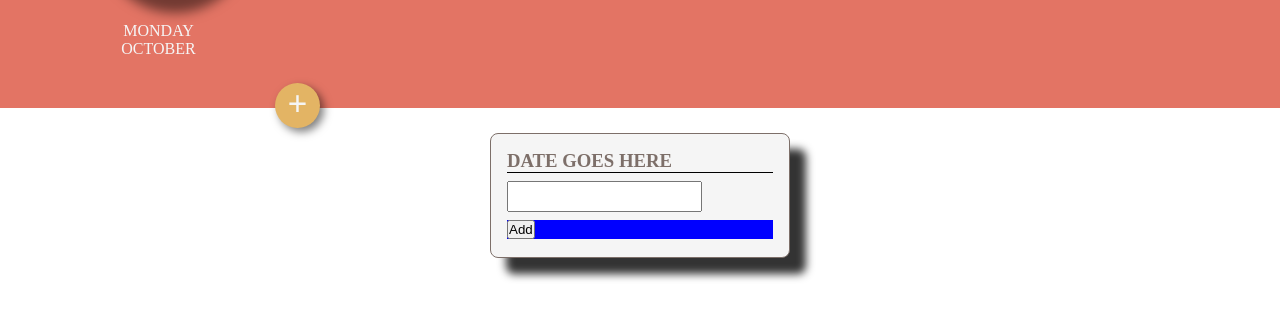
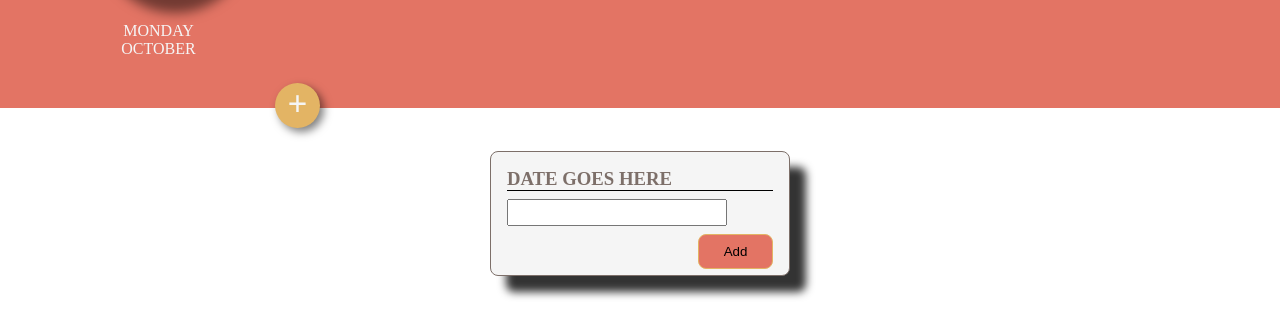
Before and after one commit to RicardoColladoRothschild/Todo-List, a website with bundled scripts: page index.html in a window 1280 px wide. Shown: the part 252-588 px from the top of the page. Built offline with nearby package versions, Linux system fonts and the light colour scheme.

Commit message:
compelte the new-task-container

```diff
--- a/css/main.scss
+++ b/css/main.scss
@@ -70,6 +70,7 @@ html{
         background-color: white;
 
             .new-task-container{
+                margin-top:18px;
                 width:300px;
                 height:125px;
                 display:flex;
@@ -88,7 +89,7 @@ html{
                         }
 
                         input{
-                            width:195px;
+                            width:220px;
                             height:31px;
                             padding:4px;
                             outline: none;
@@ -101,7 +102,16 @@ html{
                             display:flex;
                             flex-direction:flex-end;
                             align-items: end;
-                            background-color: blue;
+                            justify-content:end;
+
+                                .new-task-container--button{
+                                    width: 75px;
+                                    height:35px;
+                                    border:1px solid $secondary_color;
+                                    border-radius:8px;
+                                    font-weight:500;
+                                    background-color:$primary_color;
+                                }
                         }
 
             }
```
Also changed, not shown: css/main.css.
